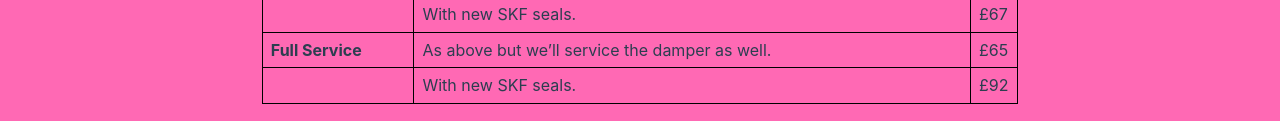
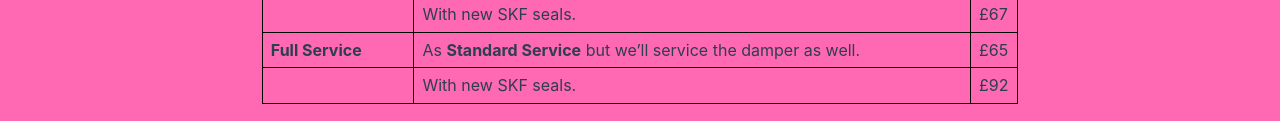
Before and after one commit to deadlyhifi/nopogo-suspension-servicing, a website built with Vite: page index.html in a window 1280 px wide. Shown: the part 595-716 px from the top of the page. Built offline with nearby package versions, Linux system fonts and the light colour scheme.

Commit message:
Clarify pricing

```diff
--- a/index.html
+++ b/index.html
@@ -52,7 +52,10 @@
               </tr>
               <tr>
                 <th>Full Service</th>
-                <td>As above but we’ll service the damper as well.</td>
+                <td>
+                  As <strong>Standard Service</strong> but we’ll service the
+                  damper as well.
+                </td>
                 <td>£65</td>
               </tr>
               <tr>
```
